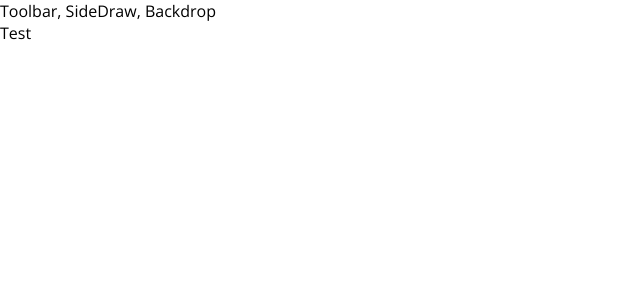
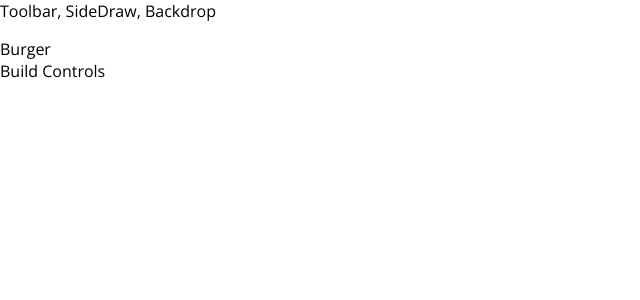
Before and after one commit to Shwartz/react-training, a React app: page / in a window 1280 px wide. Shown: the top 300 px of the page, without its empty margins (0-640 px from the left). Built offline with nearby package versions, Linux system fonts and the light colour scheme.

Commit message:
Section 8, Adding Burger builder container

```diff
--- a/src/App.js
+++ b/src/App.js
@@ -1,6 +1,7 @@
 import React, {Component} from 'react';
 
 import Layout from './components/Layout/Layout';
+import BurgerBuilder from './containers/BurgerBuilder/BurgerBuilder';
 import styles from './App.css';
 
 class App extends Component {
@@ -12,7 +13,9 @@ class App extends Component {
   render() {
     return (
       <div className={styles.App}>
-        <Layout>Test</Layout>
+        <Layout>
+          <BurgerBuilder>Burger builder</BurgerBuilder>
+        </Layout>
       </div>
     );
   }
--- /dev/null
+++ b/src/components/Layout/Layout.css
@@ -0,0 +1,3 @@
+.Content {
+    margin-top: 16px;
+}
--- a/src/components/Layout/Layout.js
+++ b/src/components/Layout/Layout.js
@@ -1,10 +1,12 @@
 import React from 'react';
+
 import Aux from '../../hoc/Aux';
+import styles from './Layout.css';
 
 const layout = (props) => (
   <Aux>
     <div>Toolbar, SideDraw, Backdrop</div>
-    <main>
+    <main className={styles.Content}>
       {props.children}
     </main>
   </Aux>
--- /dev/null
+++ b/src/containers/BurgerBuilder/BurgerBuilder.js
@@ -0,0 +1,16 @@
+import React, {Component} from 'react';
+import Aux from '../../hoc/Aux';
+
+class BurgerBuilder extends Component {
+
+  render() {
+    return (
+      <Aux>
+        <div>Burger</div>
+        <div>Build Controls</div>
+      </Aux>
+    );
+  }
+}
+
+export default BurgerBuilder;
```
